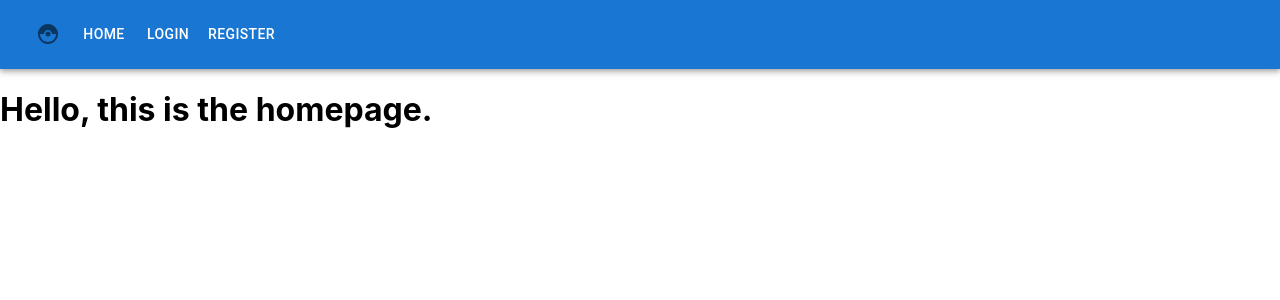
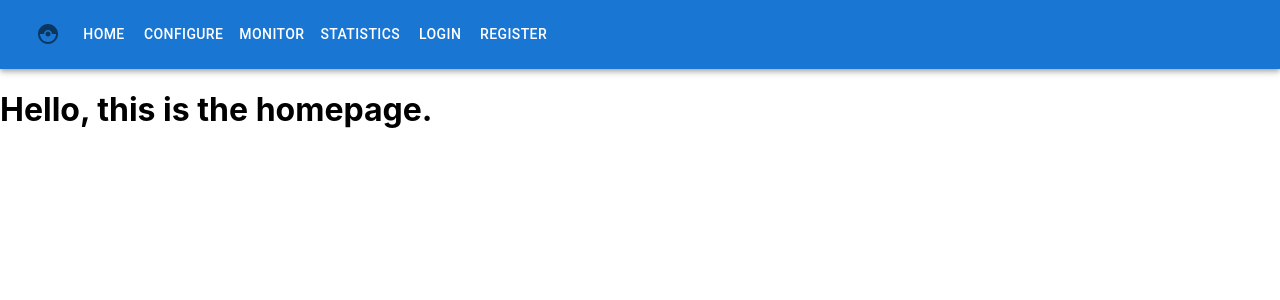
Before and after one commit to 1112zakaria/capstone-ui-client, a React (Create React App) app: page / in a window 1280 px wide. Shown: the top 300 px of the page. Built offline with nearby package versions, Linux system fonts and the light colour scheme.

Commit message:
ICUI-11: Added config, monitor, stats navbar and pages
**Problem:**
Prof asked for app to have config, monitor, and stats. Leaving these as
a placeholder

**Fix:**

**Testing:**

```diff
--- a/src/components/App.tsx
+++ b/src/components/App.tsx
@@ -6,6 +6,7 @@ import HomePage from "./HomePage";
 import Navbar from "./Navbar";
 import RegisterPage from "./RegisterPage";
 import LoginPage from "./LoginPage";
+import routes from "./routes";
 
 function App() {
   return (
@@ -15,6 +16,9 @@ function App() {
             <Route path="/" element={<HomePage />} />
             <Route path="/login" element={<LoginPage />} />
             <Route path="/register" element={<RegisterPage />} />
+            {routes.map((route) => (
+                <Route path={route.url} element={<route.Element />} />
+            ))}
             <Route path="*" element={<Navigate to="/" />} />
         </Routes>
       </div>
--- /dev/null
+++ b/src/components/ConfigurePage.tsx
@@ -0,0 +1,6 @@
+
+function ConfigurePage() {
+    return <h1>Configure page</h1>
+}
+
+export default ConfigurePage;
--- /dev/null
+++ b/src/components/MonitorPage.tsx
@@ -0,0 +1,6 @@
+
+function MonitorPage() {
+    return <h1>Monitor page</h1>
+}
+
+export default MonitorPage;
--- /dev/null
+++ b/src/components/StatisticsPage.tsx
@@ -0,0 +1,6 @@
+
+function StatisticsPage() {
+    return <h1>Statistics page</h1>
+}
+
+export default StatisticsPage;
--- a/src/components/routes.ts
+++ b/src/components/routes.ts
@@ -1,29 +1,47 @@
 import HomePage from "./HomePage";
 import RegisterPage from "./RegisterPage";
 import LoginPage from "./LoginPage";
+import ConfigurePage from "./ConfigurePage";
+import MonitorPage from "./MonitorPage";
+import StatisticsPage from "./StatisticsPage";
 
 
 type RouteDefinition = {
     name: string;
     url: string;
-    element: any;
+    Element: any;   // FIXME: what is this type?
 };
 
 const routes: RouteDefinition[] = [
     {
         name: "home",
         url: "/",
-        element: HomePage
+        Element: HomePage
+    },
+    {
+        name: "Configure",
+        url: "/configure",
+        Element: ConfigurePage
+    },
+    {
+        name: "Monitor",
+        url: "/monitor",
+        Element: MonitorPage
+    },
+    {
+        name: "Statistics",
+        url:"/statistics",
+        Element: StatisticsPage
     },
     {
         name: "login",
         url: "/login",
-        element: LoginPage
+        Element: LoginPage
     },
     {
         name: "register",
         url: "/register",
-        element: RegisterPage
+        Element: RegisterPage
     }
 ];
 
```
